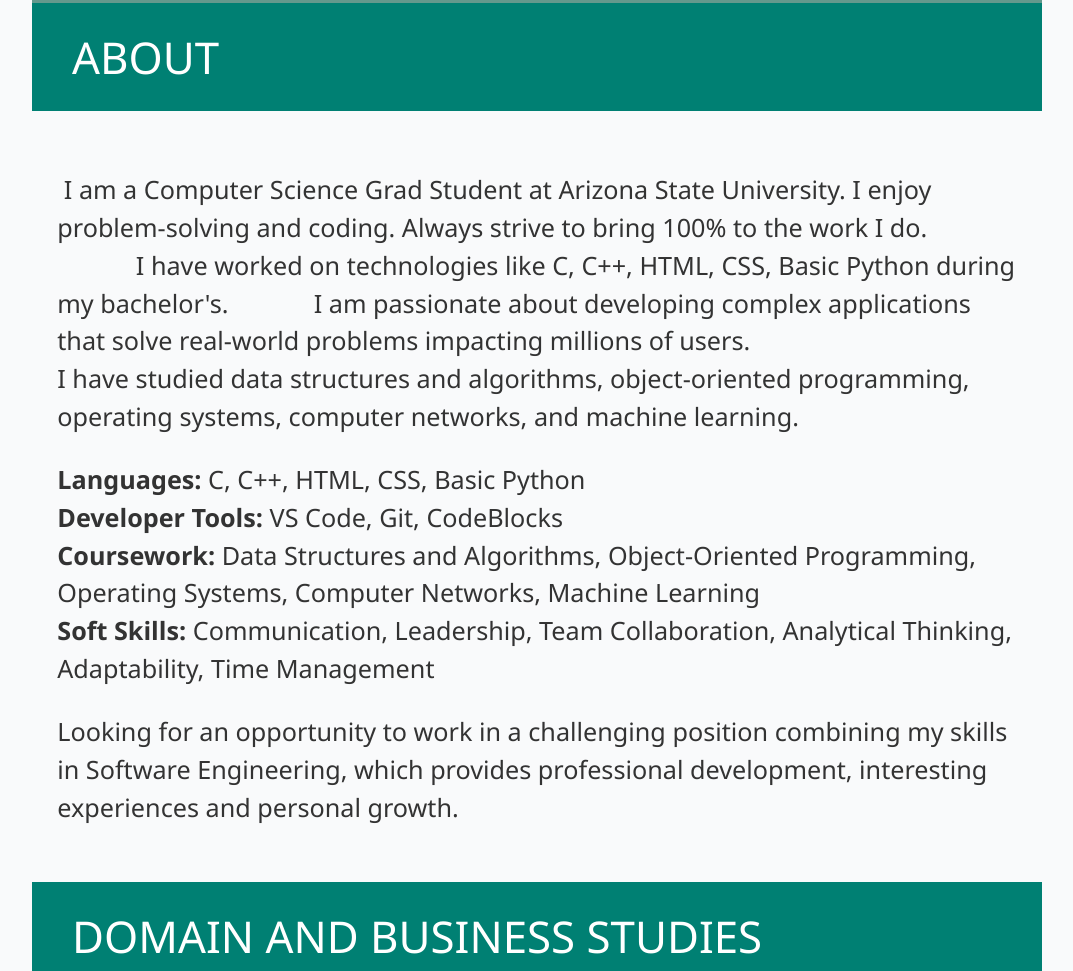
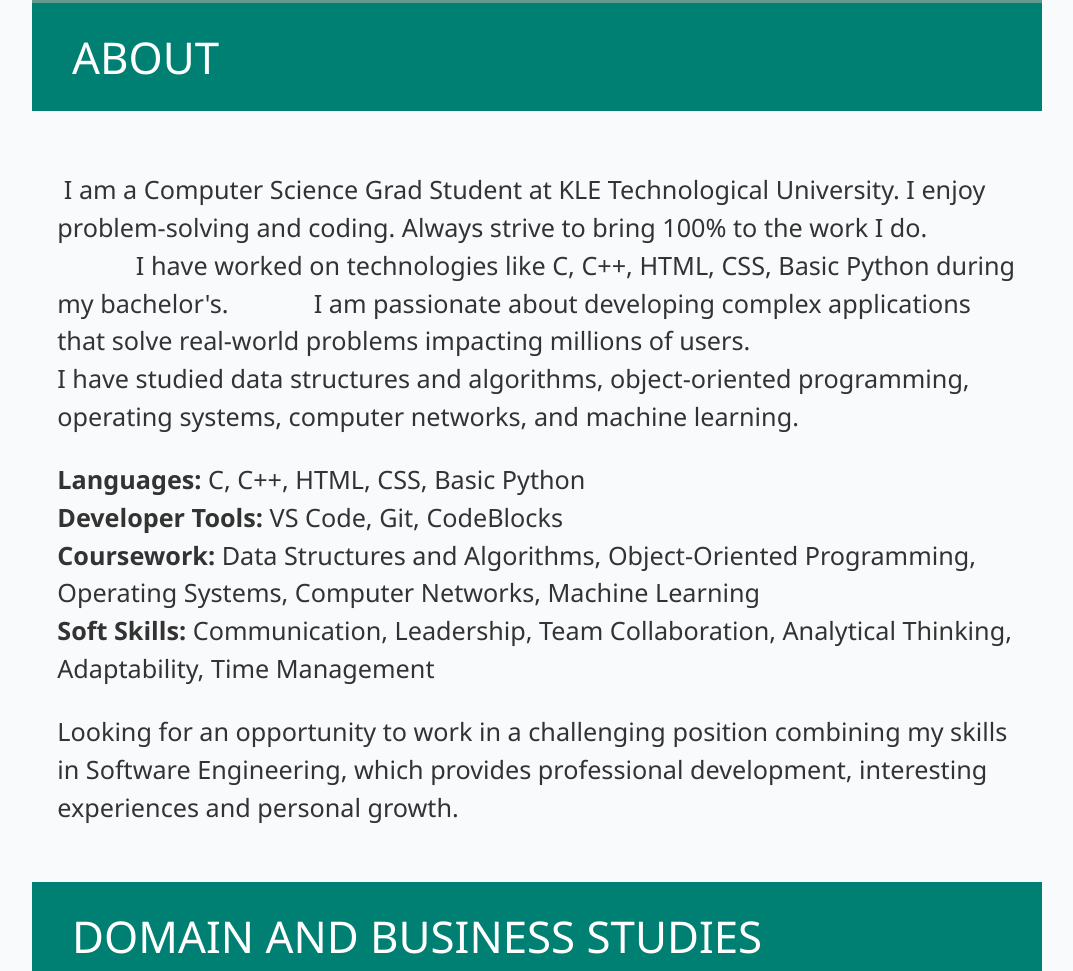
Before and after one commit to Sindhuhurakadli/portfolio.git.io, a plain HTML site: page index.html in a window 1280 px wide. Shown: the part 837-1808 px from the top of the page, without its empty margins (198-1271 px from the left). Drawn offline with nearby package versions, Linux system fonts and the light colour scheme.

Commit message:
Update index.html

```diff
--- a/index.html
+++ b/index.html
@@ -206,7 +206,7 @@
       <div class="container flow-text">
 
         <p>
-           I am a Computer Science Grad Student at Arizona State University. I enjoy problem-solving and coding. Always
+           I am a Computer Science Grad Student at KLE Technological University. I enjoy problem-solving and coding. Always
           strive to bring 100% to the work I do.
           <br>
                       I have worked on technologies like C, C++, HTML, CSS, Basic Python during my bachelor's.
```
